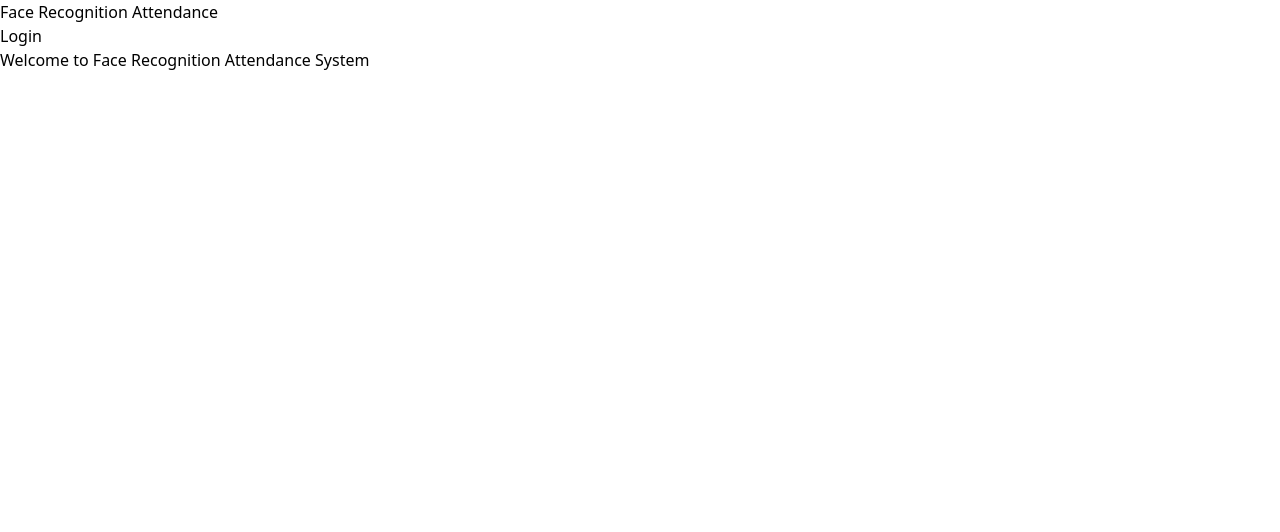
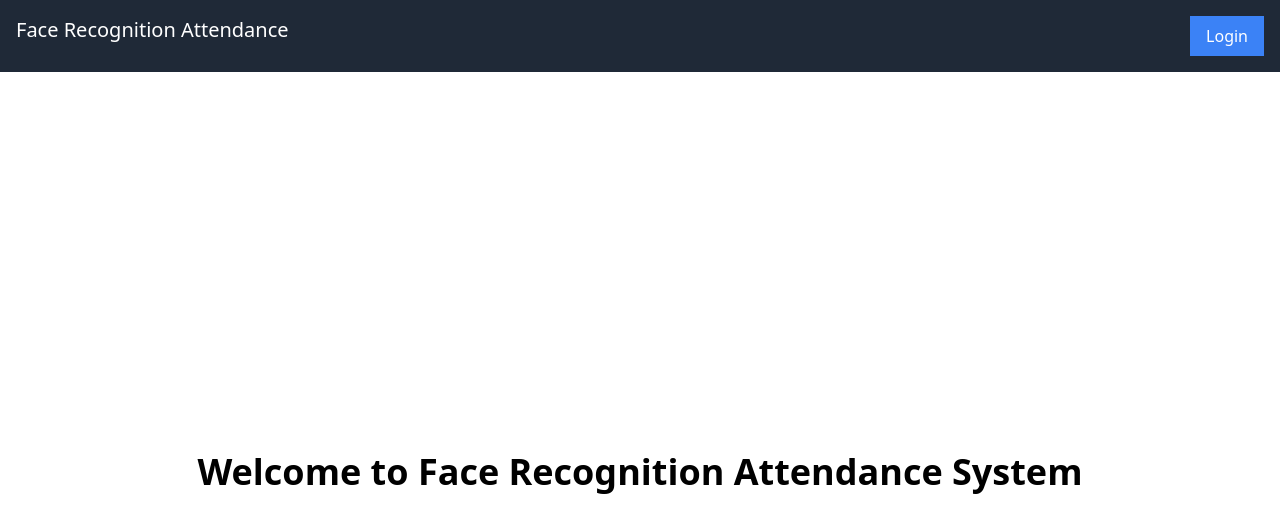
Before and after one commit to PrinceRaj8/facial_attendance, a Next.js app in the folder frontend/: page / in a window 1280 px wide. Shown: the top 532 px of the page. Built offline with nearby package versions, Linux system fonts and the light colour scheme.

Commit message:
Update tailwind.config.js

```diff
--- a/frontend/tailwind.config.js
+++ b/frontend/tailwind.config.js
@@ -1,10 +1,6 @@
 /** @type {import('tailwindcss').Config} */
 module.exports = {
-  content: [
-    "./pages/**/*.{js,ts,jsx,tsx}",
-    "./components/**/*.{js,ts,jsx,tsx}",
-    "./app/**/*.{js,ts,jsx,tsx}"
-  ],
+  content: ["./src/**/*.{js,ts,jsx,tsx}"],
   theme: {
     extend: {},
   },
```
